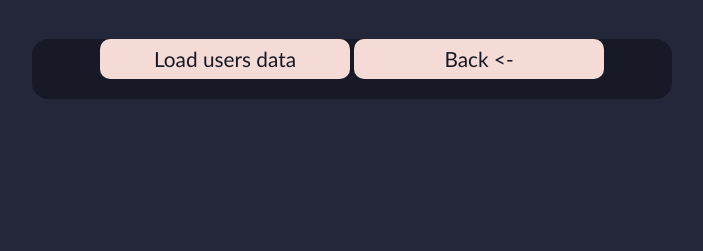
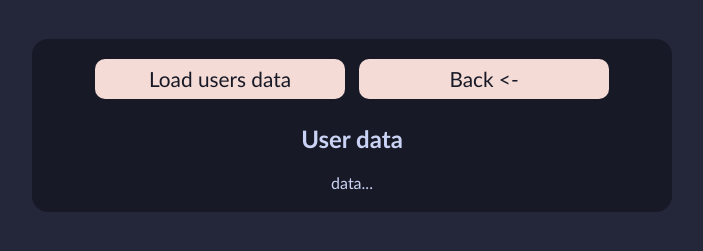
Before and after one commit to SergeyTsybrenok/Practic3Form, a website with bundled scripts: page adminPanel.html in a window 1280 px wide. Shown: the part 63-314 px from the top of the page, without its empty margins (288-991 px from the left). Built offline with nearby package versions, Linux system fonts and the light colour scheme.

Commit message:
back button

```diff
--- a/adminPanel.html
+++ b/adminPanel.html
@@ -10,9 +10,14 @@
     <h1>Admin panel</h1>
     <div class="container">
         <div class="horizontal">
+            <button id="loadUserDataButton" class="button">Load users data</button>
+            <button id= "backButton" class="button back-button">Back <-</button>
+        </div>
 
-            <button class="button">Load users data</button>
-            <button id= "backButton" class="button back-button">Back <-</button>
+        <h2>User data</h2>
+        <div class="userdata">
+            data...
+
         </div>
     </div>
 
--- a/src/AdminPanel.ts
+++ b/src/AdminPanel.ts
@@ -1,8 +1,19 @@
+import * as BrowserTools from "./BrowserTools.js";
+
+type BrowserLocalInstance = InstanceType<typeof BrowserTools.BrowserLocal>;
+
+//#region CONSTANTS
+const browserLocal: BrowserLocalInstance = BrowserTools.BrowserLocal.getInstance();
+
 const backButton = document.getElementById('backButton') as HTMLButtonElement;
+const loadUserDataButton = document.getElementById('loadUserDataButton') as HTMLButtonElement;
+//#endregion
 
-// document.addEventListener('DOMContentLoaded', function (e) {
-// });
 
 backButton.addEventListener('click', function (e) {
     window.location.href = "index.html";
 });
+
+loadUserDataButton.addEventListener('click', function (e) {
+    console.log("Try load data");
+});
--- a/style.css
+++ b/style.css
@@ -196,6 +196,8 @@ img:hover {
     height: 40px;
     border: none;
     border-radius: 10px;
+    margin: 5px;
+    margin-top: 20px;
 
     font-size: 1.3em;
     cursor: pointer;
```
